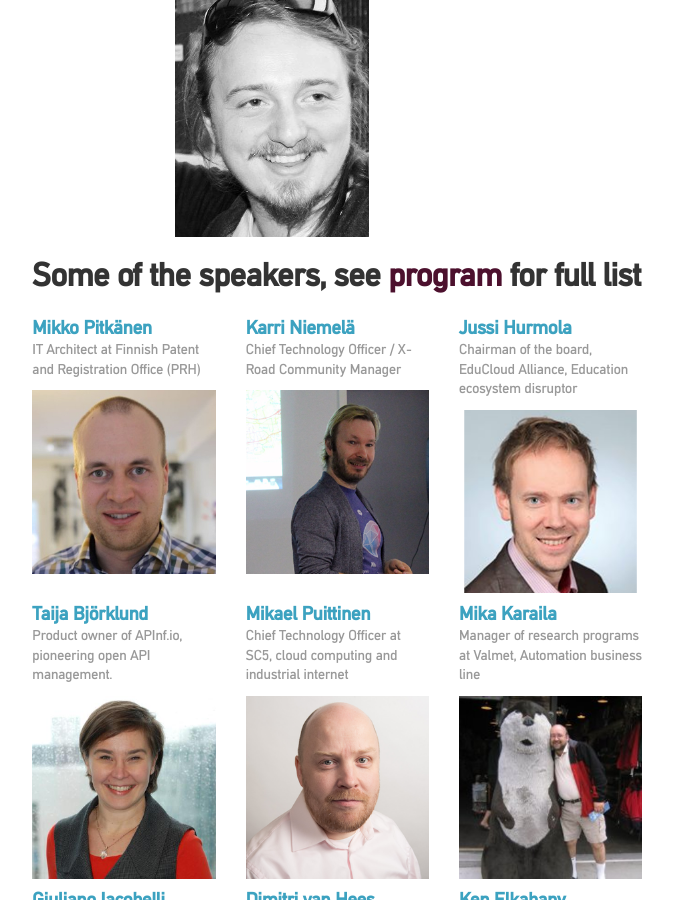
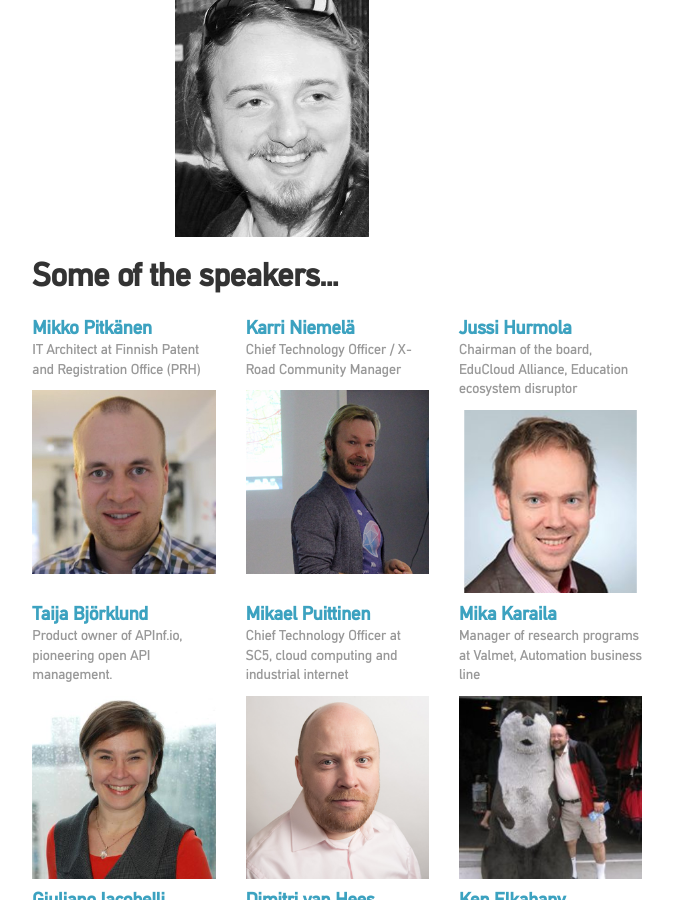
Before and after one commit to apidaysnordic/apidaysnordic.github.io, a Jekyll site: the page built from index.md, in a window 1280 px wide and 900 px high, scrolled down 4382 px. Shown: the whole window, without its empty margins (196-869 px from the left). Built offline with Jekyll 4.4.1, drawn with Linux system fonts in a browser that asks for light colours; some web fonts are replaced; comment, search, counter and statistics services are not loaded.

Commit message:
fixed layout

```diff
--- a/_layouts/default.html
+++ b/_layouts/default.html
@@ -252,7 +252,7 @@
 
 		</div>
 
-                <h2>Some of the speakers, see <a href="/programme">program</a> for full list</h2>
+                <h2>Some of the speakers...</h2>
 
                 <div class="row">
 
```
